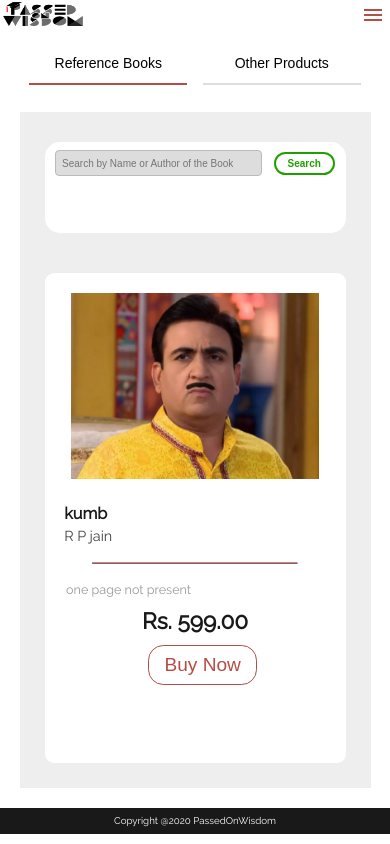
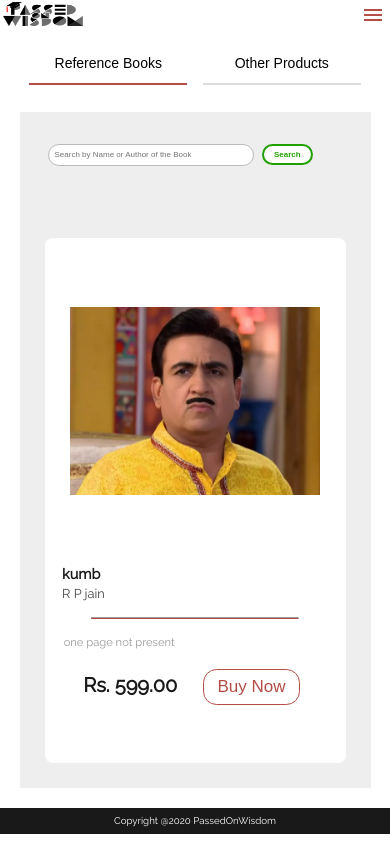
Before and after one commit to sanyamgandhi00/DjangoCC, a Django app: page /buyAProduct in a window 390 px wide. Run offline with Django 3.2, Linux system fonts and the light colour scheme; data comes from the database, SQL or seed files in the repository; both versions use the stored data as it was after the commit; some libraries are stand-ins or nearby versions.

Commit message:
book photo and search etc improved zui

```diff
--- a/templates/buyAProduct.html
+++ b/templates/buyAProduct.html
@@ -83,7 +83,7 @@
         background-color: #eeeeee;
         grid-gap: 45px;
         justify-content: space-around;
-        grid-template-columns: 1fr 1fr 1fr;
+        grid-template-columns: 1fr 1fr 1fr 1fr;
         min-height: 80vh;
         padding: 35px;
         overflow: hidden;
@@ -101,22 +101,18 @@
 
 
       #searchDiv{
-        background-color: #fff;
-        grid-column: 1/4;
-        padding: 5px;
-        text-align: center;
-        border-radius: 15px;
+        grid-column: 1/5;
+        text-align: justify;
       }
       #bookSearch{
-        width: 70%;
+        width: 77%;
         height: 35px;
         padding: 20px;
         font-size: 14px;
         border: 0.2px solid #bbbbbb;
-        background-color: #dddddd;
         color: #1a1919;
-        border-radius: 5px;
-        margin: 10px 50px 10px 10px;
+        border-radius: 30px;
+        margin: 10px 30px 10px 0px;
       }
 
       #bookSearch:focus{
@@ -150,15 +146,28 @@
         text-align: center;
         color: #1a1919;
         border-radius: 10px;
-        zoom: 0.9;
+        zoom: 0.8;
       }
       .bookAd:hover{
         transform: scale(1.01);
         transition: transform 0.2s linear;
       }
-      .bookAd > img{
-        width: 90%;
-        margin: 10px auto;
+      #imageSpan{
+        width: 100%;
+        height: 45vh !important;
+        position: relative;
+      }
+      #imageSpan > img{
+        max-height: 90%;
+        max-width: 90%;
+        width: auto;
+        height: auto;
+        position: absolute;
+        top: 0;
+        bottom: 0;
+        left: 0;
+        right: 0;
+        margin: auto;
       }
       .bookName{
         display: block;
@@ -234,6 +243,7 @@
   background-color: rgba(0, 0, 0, 0.8);
   padding-top: 100px;
   animation: fadeEffect 1s;
+  zoom: 0.9;
 }
 
 /* Modal Content/Box */
@@ -325,12 +335,24 @@
 
 /*MEDIA QUERIES*/
 
+@media screen and (max-width: 1200px){
+  #books{
+    width: 90%;
+    margin: 20px auto;
+    grid-gap: 35px;
+    grid-template-columns: 1fr 1fr 1fr;
+    padding: 35px;
+  }
+  #searchDiv{
+    grid-column: 1/4;
+  }
+}
 
 @media screen and (max-width: 992px){
   #bookSearch{
     height: 30px;
-    border-radius: 5px;
-    margin: 10px 35px 10px 10px;
+    border-radius: 25px;
+    margin: 10px 20px 10px 0px;
   }
   #searchButton{
     padding: 6px 35px;
@@ -342,9 +364,7 @@
     padding: 14px;
     border-radius: 10px;
   }
-.bookAd > img{
-    margin: 8px auto;
-  }
+
 .bookName{
     display: block;
     text-align: left;
@@ -387,12 +407,11 @@
   }
   #searchDiv{
     grid-column: 1/3;
-    padding: 8px;
   }
   #bookSearch{
     height: 25px;
-    border-radius: 5px;
-    margin: 10px 20px 10px 10px;
+    border-radius: 20px;
+    margin: 10px 10px 10px 0px;
   }
   #searchButton{
     padding: 8px 20px;
@@ -461,13 +480,11 @@
   }
 
   #bookSearch{
-    height: 14px;
-    border-radius: 4px;
-    margin: auto;
+    height: 12px;
+    border-radius: 20px;
     margin-right: 12px;
     font-size: 10px;
-    padding: 12px 6px;
-    width: 70%;
+    padding: 15px;
   }
   #searchButton{
     padding: 4px 12px;
@@ -508,7 +525,23 @@
 }
 
 @media screen and (max-width: 440px){
-
+  #bookSearch{
+    height: 14px;
+    border-radius: 14px;
+    margin: auto;
+    margin-right: 8px;
+    font-size: 8px;
+    padding: 10px 6px;
+    width: 70%;
+  }
+  #searchButton{
+    padding: 4px 10px;
+    border-radius: 12px;
+    font-size: 8px;
+  }
+  #searchDiv{
+    width: 100%;
+  }
   .modalHeading{
     font-size: 25px;
     margin: 0 auto 20px auto;
@@ -533,22 +566,12 @@
 }
 @media screen and (max-width: 380px){
   #bookSearch{
-    height: 14px;
-    border-radius: 4px;
-    margin: auto;
-    margin-right: 8px;
-    font-size: 8px;
-    padding: 10px 6px;
     width: 60%;
   }
-  #searchButton{
-    padding: 4px 10px;
-    border-radius: 12px;
-    font-size: 8px;
+  .tabheading{
+    font-size: 12px;
   }
-  #searchDiv{
-    width: 100%;
-  }
+
   .bookPrice{
     font-size: 20px;
     margin: 10px 8px 10px 8px;
@@ -593,9 +616,11 @@
 
   {% for book in books %}
   <div class="bookAd">
-    {% if book.bookImage %}
-    <img src="{{book.bookImage.url}}" alt="">
-    {% endif %}
+    <div id="imageSpan">
+      {% if book.bookImage %}
+      <img src="{{book.bookImage.url}}" alt="">
+      {% endif %}
+    </div>
     <span class="bookName">{{book.bookName}}</span>
     <span class="bookAuthor">{{book.author}}</span><hr>
     <span class="bookDescription">{{book.description}}</span>
```
Also changed, not shown: db.sqlite3.
